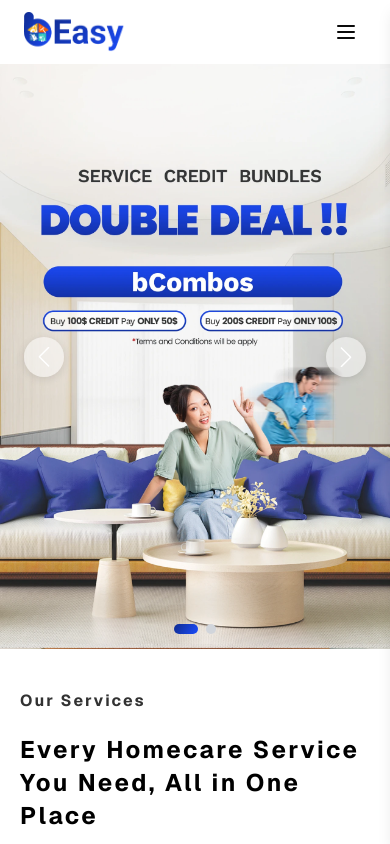
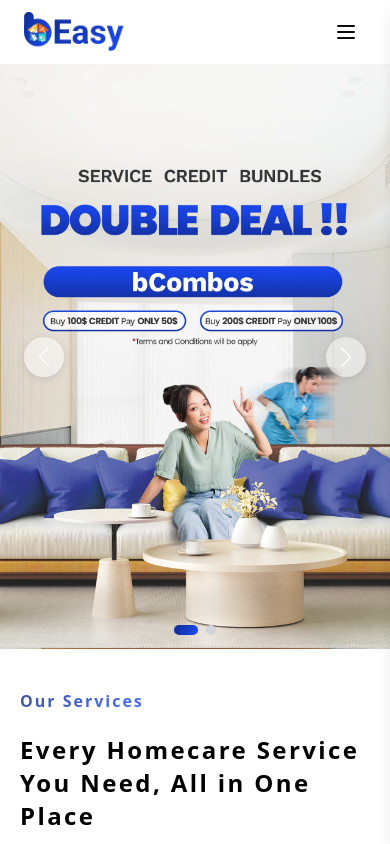
Before and after one commit to vannseavlong/staging_landing, a Next.js app: page /contact in a window 390 px wide. Shown: the top 844 px of the page. Built offline with nearby package versions, Linux system fonts and the light colour scheme.

Commit message:
changed font

```diff
--- a/app/components/sections/AboutUsSection.tsx
+++ b/app/components/sections/AboutUsSection.tsx
@@ -71,10 +71,10 @@
           {features.map((item, i) => (
             <div key={i} className="flex-1 p-8 text-center">
               <div className="flex lg:justify-center mb-4">{item.icon}</div>
-              <h3 className="text-[20px] font-bold text-[#1A1A1A] mb-2">
+              <h3 className="text-[20px] font-inter font-bold text-[#1A1A1A] mb-2">
                 {item.title}
               </h3>
-              <p className="text-[#3D3D3D] text-base lg:justify-center lg:justify-items-center lg:text-center leading-relaxed w-[300px] h-[72px]">
+              <p className="text-[#3D3D3D] font-inter text-base lg:justify-center lg:justify-items-center lg:text-center leading-relaxed w-[300px] h-[72px]">
                 {item.description}
               </p>
             </div>
@@ -117,7 +117,7 @@
 // ✅ Main section (Para)
 const Para = () => {
   return (
-    <section className="bg-white md:py-20 lg:py-5 lg:px-10 md:px-10 px-5 text-white">
+    <section className="bg-white md:py-20 lg:py-5 lg:px-10 md:px-10 px-5 text-white font-inter">
       {/* Header */}
       <div className="mb-5 mt-10">
         <div className="flex items-center text-black mb-5 lg:mb-0 md:mb-5">
--- a/app/components/sections/FooterSection.tsx
+++ b/app/components/sections/FooterSection.tsx
@@ -5,9 +5,11 @@
 import { FaFacebookF, FaInstagram, FaTiktok, FaTelegram } from "react-icons/fa";
 
 import { useLanguage } from "@/app/contexts/LanguageContext";
+import { useTranslate } from "@/app/hooks/useTranslate";
 
 export default function FooterSection() {
   const { currentLanguageCode } = useLanguage();
+   const { t } = useTranslate();
   const handleSocialClick = (platform: string) => {
     console.log(`${platform} icon clicked`);
   };
@@ -32,9 +34,7 @@
           </div>
 
           <p className="text-[16px] text-[#1A1A1A] opacity-80 font-medium leading-relaxed max-w-md">
-            #FO-2312-13-14, Floor 23th, Flatiron Building, Street 102, Phnom
-            Penh City Center, Phum 1, Sangkat Srah Chak, Khan Daun Penh, Phnom
-            Penh, Cambodia.
+            #FO-2312-13-14, Floor 23th, Flatiron Building, Street 102, Phnom Penh City Center, Phum 1, Sangkat Srah Chak, Khan Daun Penh, Phnom Penh, Cambodia.
           </p>
 
   <h3 className="text-sm font-medium text-bllack mt-4 ">Find us on</h3>
--- a/app/components/sections/ServiceSection.tsx
+++ b/app/components/sections/ServiceSection.tsx
@@ -85,7 +85,7 @@
     <section className="bg-white md:py-20 lg:py-5 lg:px-10 md:px-10 px-5 text-white">
       {/* Header */}
       <div className="mb-5 mt-10">
-        <div className="flex items-center text-black mb-5 lg:mb-0 md:mb-5">
+        <div className="flex items-center text-beasy-gradient mb-5 lg:mb-0 md:mb-5">
           <h5 className="font-inter text-base font-bold leading-[24px] tracking-[2px] text-beasy-gradient mr-4 whitespace-nowrap opacity-80">
             Our Services
           </h5>
--- a/app/globals.css
+++ b/app/globals.css
@@ -122,6 +122,16 @@
   --sidebar-ring: oklch(0.556 0 0);
 }
 
+.bg-beasy-gradient {
+  background: var(--beasy-gradient);
+}
+
+.text-beasy-gradient {
+  background: var(--beasy-gradient);
+  -webkit-background-clip: text;
+  -webkit-text-fill-color: transparent;
+}
+
 /* hide scrollbar */
 .scrollbar-hidden::-webkit-scrollbar {
   display: none;
--- a/app/layout.tsx
+++ b/app/layout.tsx
@@ -1,12 +1,17 @@
 import type { Metadata } from "next";
-import { Geist, Geist_Mono } from "next/font/google";
+import { Geist, Geist_Mono, Inter } from "next/font/google";
 import "./globals.css";
 import { SiteNav, SiteFooter } from "./components/layout";
 import { LanguageProvider } from "./contexts/LanguageContext";
 
-const geistSans = Geist({
-  variable: "--font-geist-sans",
+// const geistSans = Geist({
+//   variable: "--font-geist-sans",
+//   subsets: ["latin"],
+// });
+
+const inter = Inter({
   subsets: ["latin"],
+  variable: "--font-inter", // optional but useful
 });
 
 const geistMono = Geist_Mono({
@@ -37,7 +42,7 @@
   return (
     <html lang="en">
       <body
-        className={`${geistSans.variable} ${geistMono.variable} antialiased`}
+        className={`${inter.variable} ${geistMono.variable} antialiased`}
         suppressHydrationWarning
       >
         <LanguageProvider>
```
